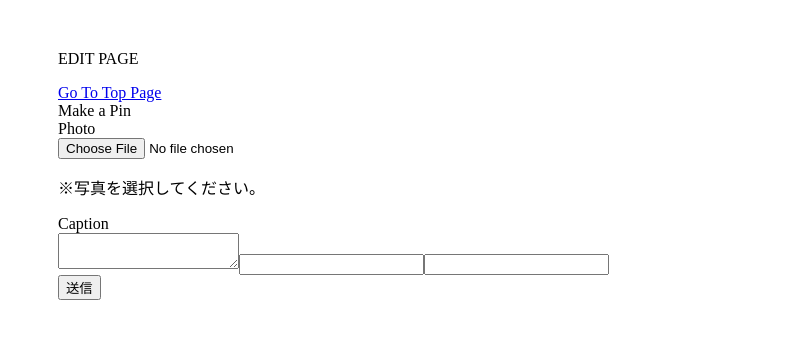
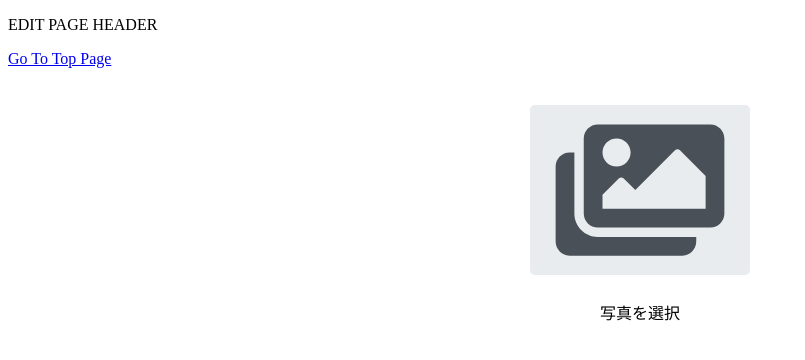
Before and after one commit to Rana-O/vue.js-practice, a Vue app: page /edit in a window 1280 px wide. Shown: the top 360 px of the page, without its empty margins (0-805 px from the left). Built offline with nearby package versions, Linux system fonts and the light colour scheme.

Commit message:
6th commit

```diff
--- a/package.json
+++ b/package.json
@@ -8,6 +8,9 @@
     "lint": "vue-cli-service lint"
   },
   "dependencies": {
+    "@fortawesome/fontawesome-svg-core": "^1.2.30",
+    "@fortawesome/free-solid-svg-icons": "^5.14.0",
+    "@fortawesome/vue-fontawesome": "^2.0.0",
     "axios": "^0.20.0",
     "core-js": "^3.6.5",
     "vue": "^2.6.11",
--- a/src/components/editPage.vue
+++ b/src/components/editPage.vue
@@ -1,25 +1,30 @@
 <template>
     <div id="editPage">
         <header>
-            <p>EDIT PAGE</p>
+            <p>EDIT PAGE HEADER</p>
             <router-link to="/">Go To Top Page</router-link>
         </header>
-        <div class="edit-container">
-            <div class="card">
-                <div clss="card-heder">Make a Pin</div>
+        <div class="page-container">
+            <div class="container">
                 <form>
-                        <div class="card-body">
-                            <div class="pram-group row">
-                                <label for="photo" class="col-md-4 col-form-label text-md-right">Photo</label>
-                                        <div class="col-md-6">
-                                            <input id="photo" type="file" class="param-control-file" name="photo" value="" v-on:change="onFileChanged">
+                    <div class="element-container">
+                        <div class="setPhoto">
+                            <div class="icon">
+                                <label id="photo">
+                                    <input type="file" v-on:change="onFileChanged">
+                                    <div v-if="closeIcon">
+                                    <fontAwesomeIcon class="imagesIcon" icon="images" />
+                                    <p class="element-name">写真を選択</p>
+                                    </div>
+                                </label>
+                            </div>
                             <canvas id="canvas" height="0"></canvas>
                         </div>
+
                     </div>
-                            <!-- もしphotoがあればlocationを出す -->
+                    <!-- もしphotoがあれば地図を出す -->
                     <div v-if="hasPhoto">
-                                <div class="pram-group row">
-                                    <label class="col-md-4 col-form-label text-md-right">Location</label>
+                        <div class="element-container">
                             <div id="editPageMap">
                                 <GmapMap
                                 :center="center"
@@ -37,21 +42,19 @@
                                         </GmapMarker>
                                 </GmapMap>
                             </div>
+                            <p class="element-name">位置情報を設定</p><br>
+                        </div>
+                        <div class="element-container">
+                            <div class="caption">
+                                <textarea class="" v-model="caption"></textarea>
+                            </div>
+                            <p class="element-name">キャプションを追加</p>
+                        </div>
+                        <div class="element-container">
+                            <button class="btn" @click="onSubmit($event)">送信</button>
                         </div>
                     </div>
-                            <p v-else>※写真を選択してください。</p>
-                            <div class="pram-group row">
-                                <label for="caption" class="col-md-4 col-form-label text-md-right">Caption</label>
-                                <div class="col-md-6">
-                                    <textarea class="param-control-file" v-model="caption"></textarea>
-                                    <input type="test">
-                                    <input type="password">
-                                </div>
-                            </div>
-                            <div class="col-md-6 offset-md-4">
-                                        <button class="btn btn-primary" @click="onSubmit($event)">送信</button>
-                            </div>
-                        </div>
+
                 </form>
             </div>
         </div>
@@ -65,11 +68,11 @@ export default Vue.extend ({
     data(){
         return {
             photo: undefined,
-            center: { lat: 35.698304, lng: 139.766325 },
+            center: { lat: 35.657553, lng: 139.697377 },
             zoom: 10,
             markerPosition: {
-                lat: 0,
-                lng: 0
+                lat: 35.657553,
+                lng: 139.697377
             },
             caption: ''
         }
@@ -84,14 +87,13 @@ export default Vue.extend ({
             //キャンバスに写真を表示する
             let fileData = event.target.files[0]
             let canvas = document.getElementById('canvas');
-            let canvasWidth = 200;
-            let canvasHeight = 150;
+            let canvasWidth = 350;
+            let canvasHeight = 262.5;
             canvas.width = canvasWidth;
             canvas.height = canvasHeight;
             let ctx = canvas.getContext('2d');
 
             let reader = new FileReader();
-            // let that = this;
             reader.onload = function() {
                 let uploadImgSrc = reader.result;
                 // canvas上に画像を重ねて表示
@@ -145,10 +147,14 @@ export default Vue.extend ({
              data.append('caption', this.caption); //captionというkeyで保存
 
 
-            // blobを格納したdataをaxios.postの第二引数にセット
+            // blobを格納したdataとアクセストークンをaxios.postの第二引数にセット
+            const accessToken = "hoge";
+            console.log ('CHECK!!!');
              client.post('/api/photo', data, {
                  headers: {
-                     'content-type': 'multipart/form-data',
+                     'Content-Type': 'multipart/form-data',
+                     'Authorization': `Bearer ${accessToken}`
+
                 }
              })
              .then((response) => {
@@ -158,6 +164,8 @@ export default Vue.extend ({
              })
              .catch((error) => {
                  new Error(error)
+                 console.log ('CHECK in catch!!!');
+                 console.log (error);
              });
              event.preventDefault();
         }
@@ -170,47 +178,63 @@ export default Vue.extend ({
             } else {
                 return false
             }
+        },
+
+        closeIcon() {
+            if (this.photo) {
+                return false
+            } else {
+                return true
+            }
         }
     }
 })
 </script>
+<style scoped>
 
-
-<style scoped>
-#editPage {
-    margin: 50px;
+#editPageMap {
+    margin: auto;
+  height: 270px;
+  width: 350px;
+  text-align: center;
 }
 
-#editPageMap {
-    height: 400px;
-    width: 500px;
+.container {
+    flex-direction: column;
+    text-align: center;
 }
 
-.card > hr {
-  margin-right: 0;
-  margin-left: 0;
+.element-container {
+    margin: 30px 0;
 }
 
-.card > .list-group {
-  border-top: inherit;
-  border-bottom: inherit;
+label input {
+     display: none;
 }
 
-.card > .list-group:first-child {
-  border-top-width: 0;
-  border-top-left-radius: calc(0.25rem - 1px);
-  border-top-right-radius: calc(0.25rem - 1px);
+.imagesIcon {
+    width: 200px;
+    height: 150px;
+    margin: 7px;
+    background-color: #e9ecef;
+    color: #495057;
+    padding: 10px;
+    border-radius: 5px;
+    cursor:pointer;
 }
 
-.card > .list-group:last-child {
-  border-bottom-width: 0;
-  border-bottom-right-radius: calc(0.25rem - 1px);
-  border-bottom-left-radius: calc(0.25rem - 1px);
+textarea {
+    width: 350px;
+    height: 70px;
 }
 
-.card > .card-header + .list-group,
-.card > .list-group + .card-footer {
-  border-top: 0;
+.btn {
+    padding: 10px 25px;
+    margin: 10px;
+    background-color: #e9ecef;
+    color: #495057;
+    border-radius: 5px;
+    cursor:pointer;
 }
 
 </style>
--- a/src/main.js
+++ b/src/main.js
@@ -2,6 +2,15 @@ import Vue from 'vue'
 import Router from 'vue-router'
 import App from './components/App.vue'
 import * as GoogleMaps from 'vue2-google-maps'
+import { library } from '@fortawesome/fontawesome-svg-core'
+import { faCoffee } from '@fortawesome/free-solid-svg-icons'
+import { faImages } from '@fortawesome/free-solid-svg-icons'
+import { FontAwesomeIcon } from '@fortawesome/vue-fontawesome'
+
+library.add(faCoffee)
+library.add(faImages)
+
+Vue.component('fontAwesomeIcon', FontAwesomeIcon)
 
 Vue.use(GoogleMaps, {
   load: {
@@ -40,7 +49,7 @@ new Vue({
 // axiosをrequireしてインスタンスを生成する
 const axios = require('axios');
 export const client = axios.create({
-baseURL: 'http://127.0.0.1:8081/',
+baseURL: 'http://127.0.0.1:8000/',
 headers : {
     'Content-Type': 'multipart/form-data'
 }
```
Also changed, not shown: 2 other files (tests, documents, lock files or other folders). Lines whose indentation alone changed are shown as unchanged.
